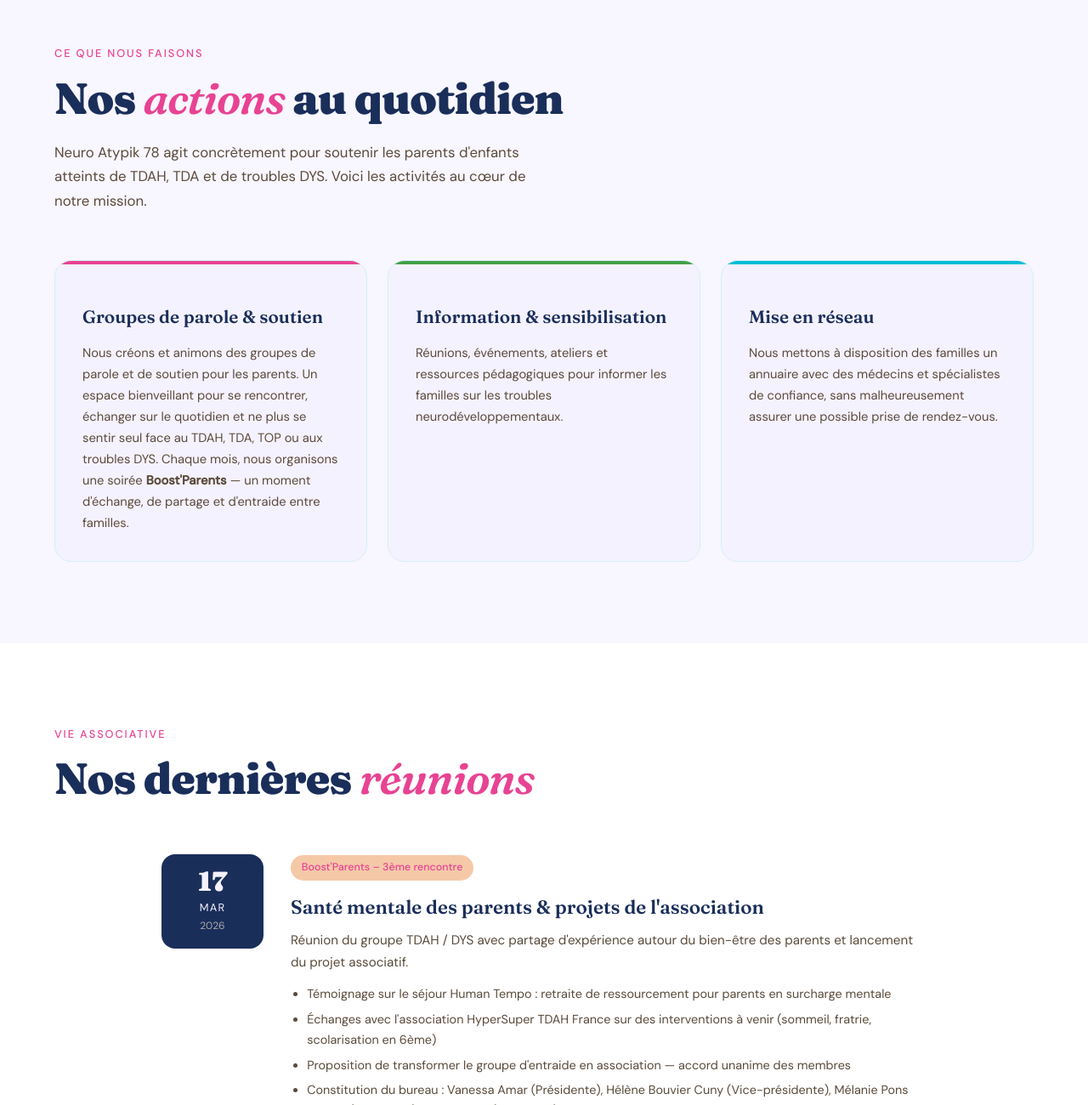
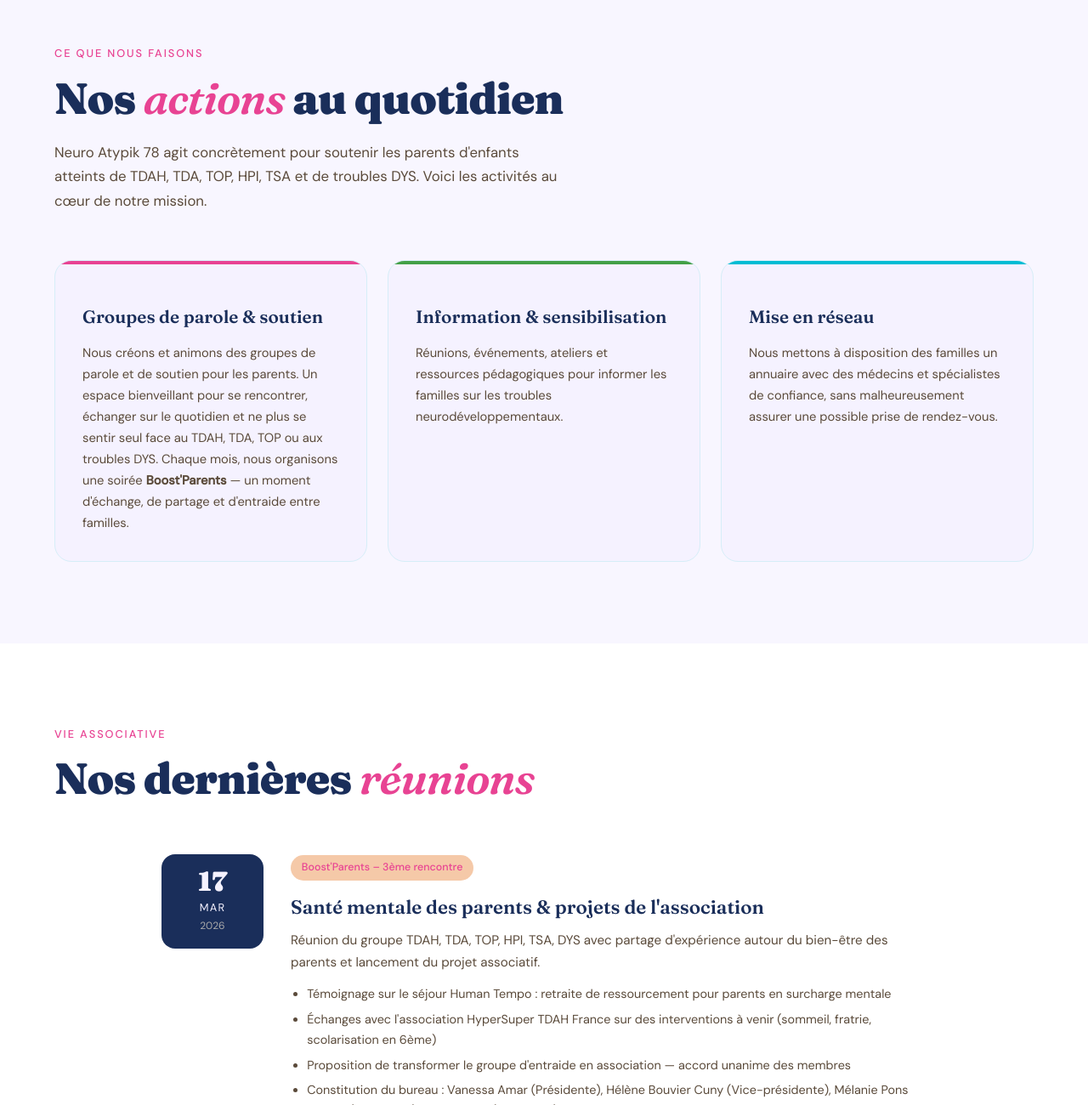
Before and after one commit to neuroatypik78860/neuro-atypik78, a plain HTML site: page neuro-atypik/neuro-atypik/index.html in a window 1280 px wide. Shown: the part 1500-2800 px from the top of the page at 85% size. Drawn offline with Linux system fonts and the light colour scheme.

Commit message:
Update index.html

```diff
--- a/neuro-atypik/neuro-atypik/index.html
+++ b/neuro-atypik/neuro-atypik/index.html
@@ -909,7 +909,7 @@
     <div class="hero-tag"><span></span> Association loi 1901</div>
     <h1>Ensemble,<br>pensons <em>autrement</em></h1>
     <p class="hero-sub">
-      Neuro Atypik 78 soutient et accompagne les parents d'enfants atteints de TDAH, TDA et de troubles DYS — en favorisant l'échange, l'information et l'accès à des ressources spécialisées.
+      Neuro Atypik 78 soutient et accompagne les parents d'enfants atteints de TDAH, TDA, TOP, HPI, TSA et de troubles DYS — en favorisant l'échange, l'information et l'accès à des ressources spécialisées.
     </p>
     <p class="hero-sub" style="font-style:italic; margin-top:0.5rem; color: var(--accent);">
       Ici, on ne juge pas. On s'entraide, on s'informe, on avance ensemble — rejoignez des parents qui vivent la même aventure !
@@ -1005,7 +1005,7 @@
   <div class="section-label">Ce que nous faisons</div>
   <div class="missions-intro">
     <h2>Nos <em>actions</em> au quotidien</h2>
-    <p>Neuro Atypik 78 agit concrètement pour soutenir les parents d'enfants atteints de TDAH, TDA et de troubles DYS. Voici les activités au cœur de notre mission.</p>
+    <p>Neuro Atypik 78 agit concrètement pour soutenir les parents d'enfants atteints de TDAH, TDA, TOP, HPI, TSA et de troubles DYS. Voici les activités au cœur de notre mission.</p>
   </div>
   <div class="missions-grid">
     <div class="mission-card orange">
@@ -1042,7 +1042,7 @@
       <div class="reunion-content">
         <span class="reunion-tag tag-orange">Boost'Parents – 3ème rencontre</span>
         <h3>Santé mentale des parents &amp; projets de l'association</h3>
-        <p>Réunion du groupe TDAH / DYS avec partage d'expérience autour du bien-être des parents et lancement du projet associatif.</p>
+        <p>Réunion du groupe TDAH, TDA, TOP, HPI, TSA, DYS avec partage d'expérience autour du bien-être des parents et lancement du projet associatif.</p>
         <ul>
           <li>Témoignage sur le séjour Human Tempo : retraite de ressourcement pour parents en surcharge mentale</li>
           <li>Échanges avec l'association HyperSuper TDAH France sur des interventions à venir (sommeil, fratrie, scolarisation en 6ème)</li>
@@ -1066,7 +1066,7 @@
         <ul>
           <li>Présentation du neurofeedback dynamique : séances hebdomadaires, 1re séance 60€ (1h30), puis 50€/h ou forfait 10 séances à 400€</li>
           <li>Présentation de la musicothérapie par Beya Barkous</li>
-          <li>Témoignage de Vanessa Amar : parcours de 4 enfants TDAH/TDA, traitements, défis scolaires</li>
+          <li>Témoignage de Vanessa Amar : parcours de 4 enfants TDAH / TDA, traitements, défis scolaires</li>
           <li>Tips partagés : appli Happy Famille pour la gestion des écrans, appli My Funky Family, impact des colorants alimentaires</li>
           <li>Prochaine réunion le mardi 17 mars 2026</li>
         </ul>
```
